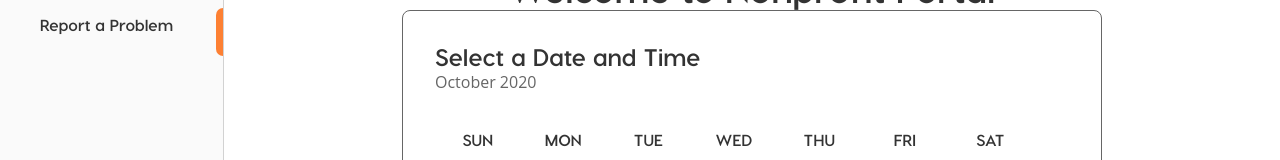
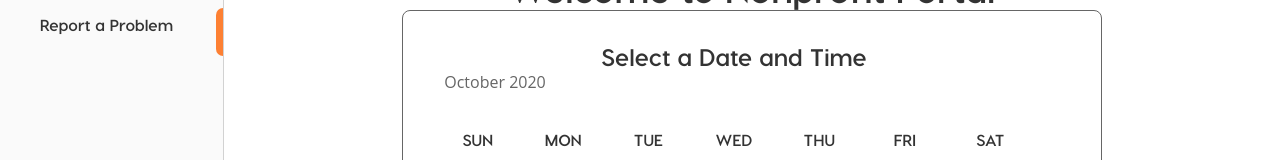
Before and after one commit to GTBitsOfGood/npp, a Next.js app: page / in a window 1280 px wide. Shown: the part 216-376 px from the top of the page. Built offline with nearby package versions, Linux system fonts and the light colour scheme; no server answers.

Commit message:
fix: styling on landing page

```diff
--- a/src/screens/Project/ProjectPage.module.scss
+++ b/src/screens/Project/ProjectPage.module.scss
@@ -1,41 +1,7 @@
 @import "../../styles/Colors.scss";
 
 .root {
-  display: flex;
-  flex-direction: column;
-  justify-content: center;
-  text-align: center;
-  align-items: center;
-
-  h1 {
-    height: 54px;
-    padding: 80px 0px 0px 0px;
-
-    font-style: normal;
-    line-height: 150%;
-    color: #333333;
-  }
-
-  .statusBar {
-    padding: 0px 0px 48px 0px;
-  }
-
-  h5 {
-    width: 767px;
-    height: 63px;
-    padding: 0px 0px 48px 0px;
-
-    font-family: Visby CF;
-    font-style: normal;
-    font-weight: bold;
-    font-size: 16px;
-    line-height: 130%;
-    color: #666666;
-  }
-
   button {
-    width: 223px;
-    height: 51px;
     margin: 0px 0px 48px 0px;
   }
 }
--- a/src/styles/App.scss
+++ b/src/styles/App.scss
@@ -50,9 +50,29 @@ body {
 
 .landingPage {
   display: flex;
+  text-align: center;
   align-items: center;
   padding: 80px 0 64px;
   flex-direction: column;
+  justify-content: center;
+
+  .landingHeader {
+    margin-bottom: 32px;
+  }
+
+  .landingText {
+    color: $gray-60;
+    margin: 0 122px 48px;
+  }
+
+  .landingButton {
+    width: 224px;
+    margin: 0 auto;
+
+    h3 {
+      color: $white;
+    }
+  }
 }
 
 .applicationPage {
```
Also changed, not shown: src/screens/Project/index.tsx (+10 -10 lines).
